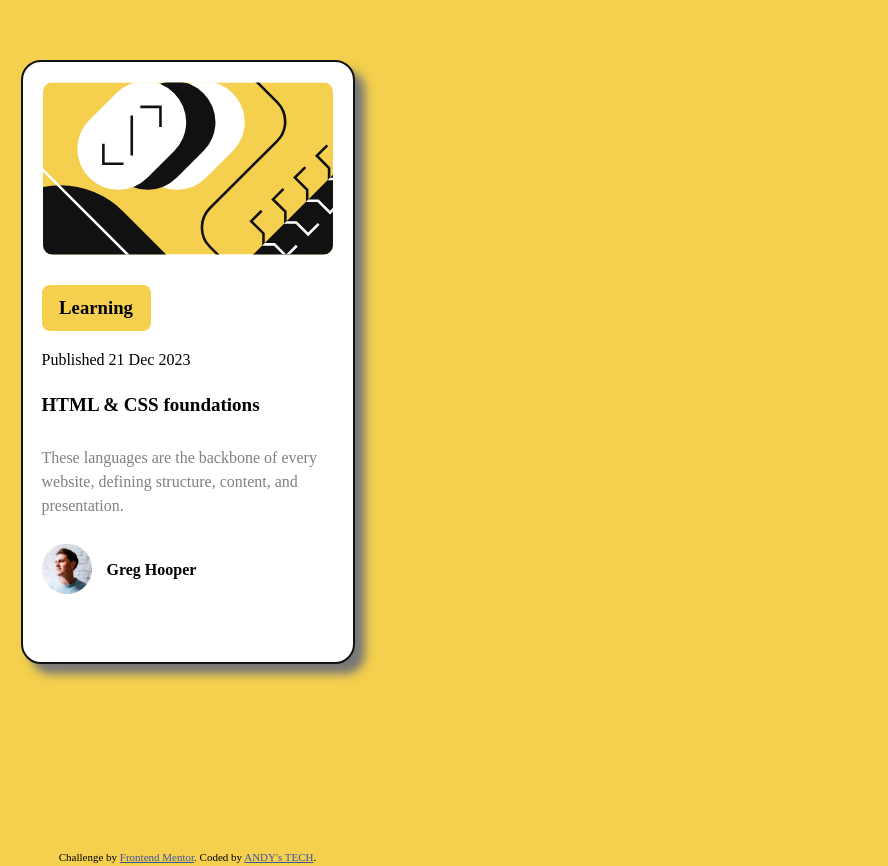
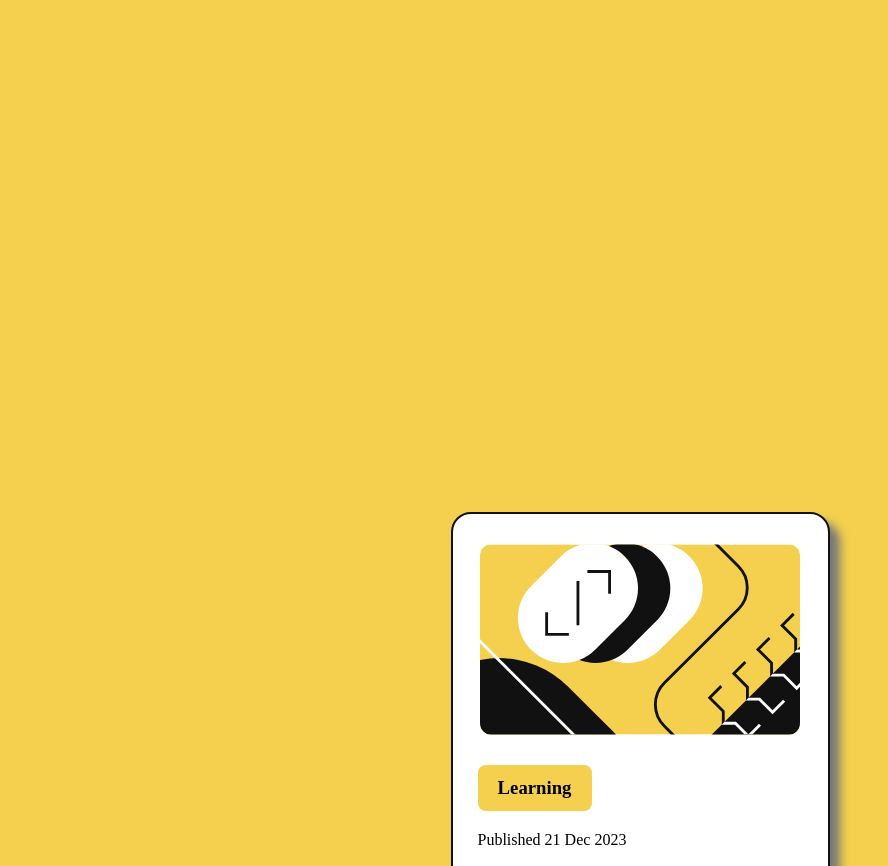
Before and after one commit to devandytech/Frontendmentor.io_blog_card_preview, a plain HTML site: page index.html in a window 1280 px wide. Shown: the part 128-994 px from the top of the page, without its empty margins (0-888 px from the left). Drawn offline with Linux system fonts and the light colour scheme.

Commit message:
Add files via upload
Media queries added, now fully responsive.

```diff
--- a/index.html
+++ b/index.html
@@ -3,7 +3,11 @@
 <head>
     <meta charset="UTF-8">
     <meta name="viewport" content="width=device-width, initial-scale=1.0">
-    <link rel="icon" type="image/png" sizes="32x32" href="./assets/images/favicon-32x32.png">
+    <meta name="author" content="Oseremen Godstime">
+    <link rel="icon" type="image/png" sizes="32x32" href="favicon-32x32.png">
+    <link rel="preconnect" href="https://fonts.googleapis.com">
+    <link rel="preconnect" href="https://fonts.gstatic.com" crossorigin>
+    <link href="https://fonts.googleapis.com/css2?family=Figtree:ital,wght@0,300..900;1,300..900&display=swap" rel="stylesheet">
     <link rel="stylesheet" href="style.css">
     <title>Frontend Mentor | blog card preview</title>
 </head>
@@ -20,6 +24,6 @@
     </div>
     <div class="attribution">
     Challenge by <a href="https://www.frontendmentor.io?ref=challenge" target="_blank">Frontend Mentor</a>.
-    Coded by <a href="github.com/devandytech" target="_blank">ANDY's TECH</a>.
+    Coded by <a href="https://www.github.com/devandytech" target="_blank">Oseremen Godstime</a>.
 </body>
 </html>
--- a/style.css
+++ b/style.css
@@ -1,4 +1,4 @@
-* {
+*  {
     margin: 0;
     padding: 0;
 }
@@ -8,8 +8,8 @@ body {
     background: hsl(47, 88%, 63%);
 }
 .container {
-    width: 330px;
-    height: 600px;
+    width: 90%;
+    height: 595px;
     margin: 50% auto 50% auto;
     background: hsl(0, 0%, 100%);
     border: 2px solid hsl(0, 0%, 7%);
@@ -20,10 +20,10 @@ body {
 }
 img {
     width: 290px;
-    margin: 20px auto 20px auto;
+    margin: 25px auto 20px auto;
     display: flex;
     justify-content: center;
-    border-radius: 10px;
+    border-radius: 12px;
 }
 .wrapper {
     width: 300px;
@@ -31,9 +31,9 @@ img {
     text-align: left;
 }
 h3 {
-    width: 85px;
+    width: 90px;
     text-align: center;
-    margin: 30px 0 20px 19px;
+    margin: 30px 0 20px 20px;
     padding: 12px;
     background: hsl(47, 88%, 63%);
     border-radius: 8px;
@@ -70,3 +70,76 @@ strong {
 .attribution a {
     color: hsl(228, 45%, 44%);
 }
+@media only screen and (min-width: 600px) and (max-width: 1440px){
+    * {
+    margin: 0;
+    padding: 0;
+}
+body {
+    width: 100%;
+    margin: 0;
+    background: hsl(47, 88%, 63%);
+}
+.container {
+    width: 375px;
+    height: 595px;
+    margin: 50% auto 50% auto;
+    background: hsl(0, 0%, 100%);
+    border: 2px solid hsl(0, 0%, 7%);
+    border-radius: 20px;
+    -moz-box-shadow: 12px 12px 12px #777777;
+    -webkit-box-shadow: 12px 12px 12px #777777;
+    box-shadow: 10px 10px 10px  #777777;
+}
+img {
+    width: 320px;
+    margin: 30px auto;
+    border-radius: 12px;
+}
+.wrapper {
+    margin-left: 0px;
+    padding-right: 10px;
+    text-align: left;
+}
+h3 {
+    width: 90px;
+    text-align: center;
+    margin: 30px 0 20px 25px;
+    padding: 12px;
+    background: hsl(47, 88%, 63%);
+    border-radius: 8px;
+}
+h2 {
+    font-size: 19px;
+    margin: 0 0 30px 25px;
+}
+.upper {
+    text-transform: uppercase;
+}
+p {
+    margin: 0 0 25px 25px;
+}
+span p {
+    width: 330px;
+    font-size: 1em;
+    margin: 0 0 0 25px;
+    line-height: 1.5em;
+    color: hsl(0, 0%, 50%);
+}
+.wrapper img {
+    width: 50px;
+    float: left;
+    margin: 18px 0px 19px 19px;
+}
+strong {
+    float: left;
+    margin: 35px 0 0 15px;
+}
+.attribution {
+    font-size: 11px;
+    text-align: center;
+}
+.attribution a {
+    color: hsl(228, 45%, 44%);
+}
+}
```
